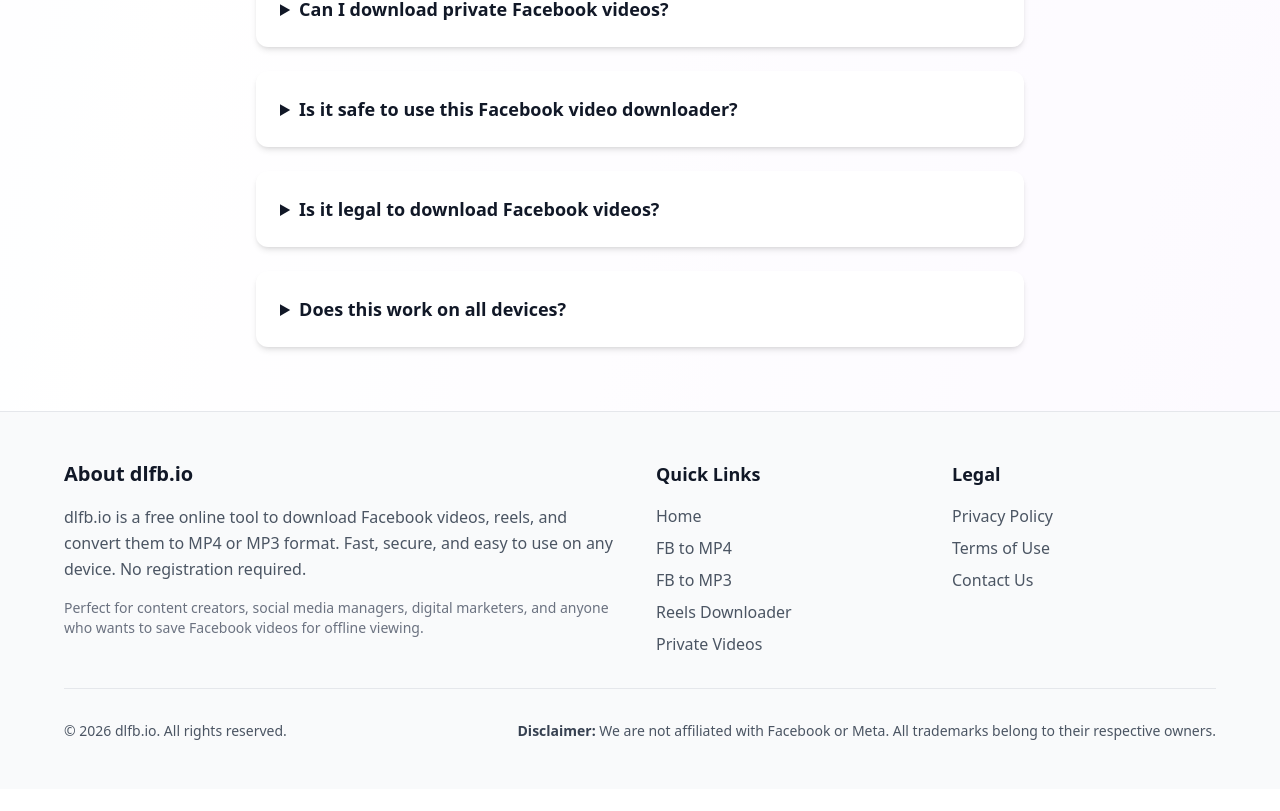
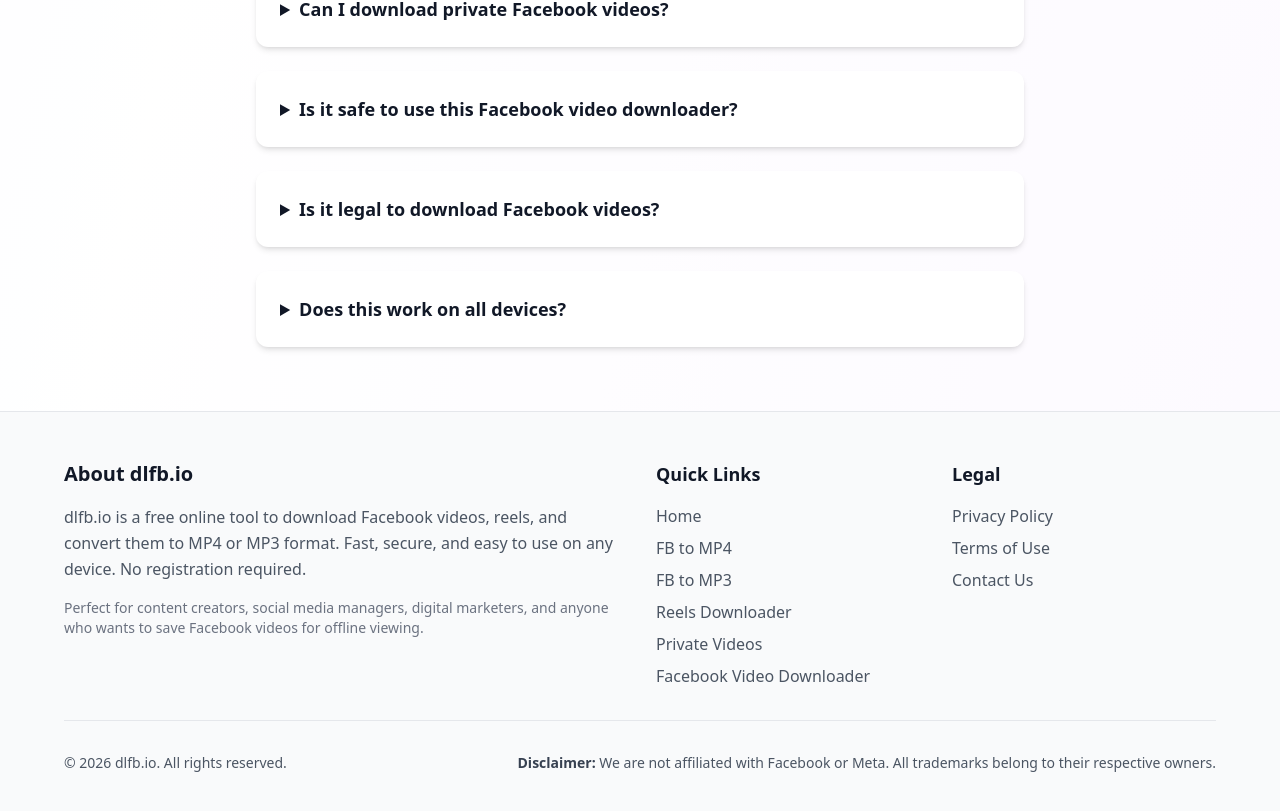
Before and after one commit to frankchen622/fb-video-downloader, a Next.js app: page / in a window 1280 px wide. Shown: the part 5287-6098 px from the top of the page. Before the commit the page ends 6076 px from the top, so only its background shows below. Built offline with nearby package versions, Linux system fonts and the light colour scheme; no server answers.

Commit message:
feat: add savefbs.com external link in footer Quick Links

```diff
--- a/components/Footer.tsx
+++ b/components/Footer.tsx
@@ -47,6 +47,11 @@
                     Private Videos
                   </Link>
                 </li>
+                <li>
+                  <a href="https://savefbs.com/" className="text-gray-600 hover:text-blue-600 transition" target="_blank" rel="noopener noreferrer">
+                    Facebook Video Downloader
+                  </a>
+                </li>
               </ul>
             </div>
 
```
